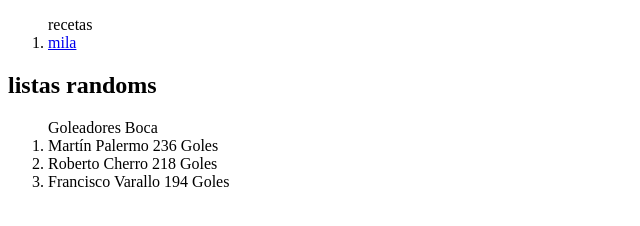
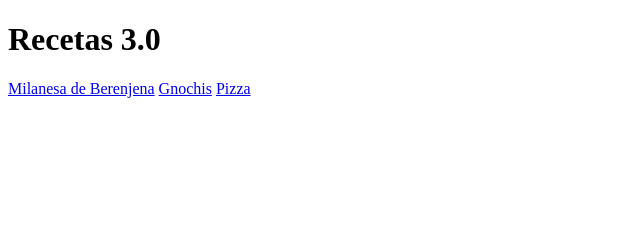
Before and after one commit to RodolfoGaleano/git_test_two, a plain HTML site: page index.html in a window 1280 px wide. Shown: the whole page, without its empty margins (0-640 px from the left). Drawn offline with Linux system fonts and the light colour scheme.

Commit message:
Se solucionaron bugs, error 404 en todos los links

```diff
--- a/index.html
+++ b/index.html
@@ -6,14 +6,11 @@
     <title>Document</title>
 </head>
 <body>
-    <ol>recetas
-        <li><a href="miladeberenjena.html">mila</a></li>
-    </ol>
-    <h2>listas randoms</h2>
-    <ol>Goleadores Boca
-        <li> Martín Palermo 236 Goles</li>
-        <li>Roberto Cherro 218 Goles</li>
-        <li>Francisco Varallo 194 Goles</li>
-    </ol>
+    <h1>Recetas 3.0</h1>
+
+    <a href="/miladeberenjena.html">Milanesa de Berenjena</a>
+    <a href="/gnochis.html">Gnochis</a>
+    <a href="/pizza.html">Pizza</a>
+
 </body>
 </html>
```
